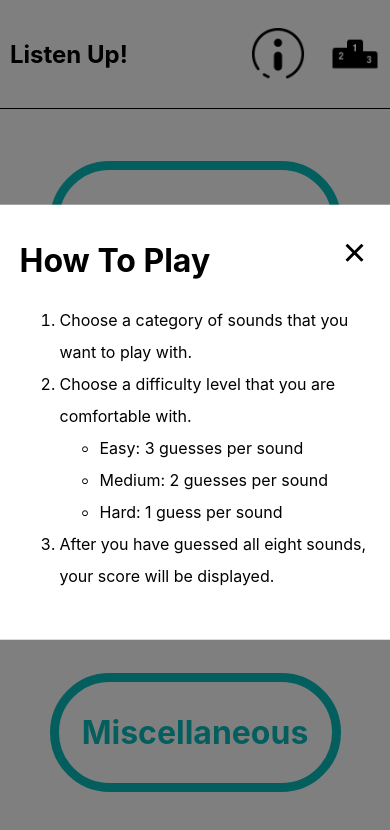
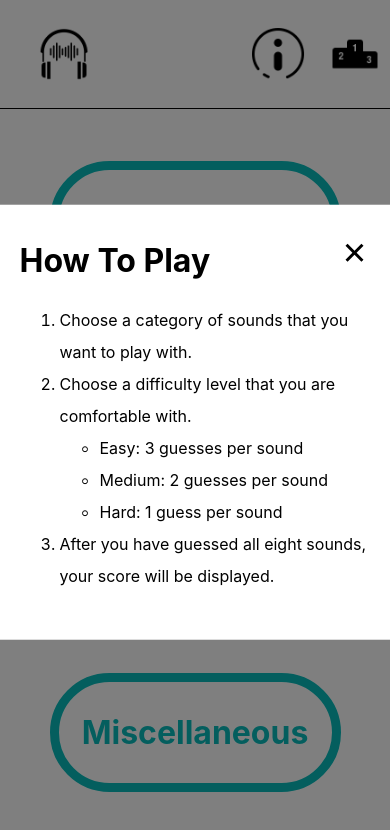
Before and after one commit to Listen-Up-2210/listen-up-ui, a React (Create React App) app: page / in a window 390 px wide. Shown: the top 830 px of the page. Built offline with nearby package versions, Linux system fonts and the light colour scheme.

Commit message:
Add link to home by clicking Logo in header

```diff
--- a/src/Components/Header/Header.css
+++ b/src/Components/Header/Header.css
@@ -9,8 +9,13 @@
   width: 100%;
 }
 
-.title {
+.title-container {
+  display: flex;
+  align-content: center;
+  text-decoration: none;
+  color: black;
   left: 50%;
+  top: 19%;
   margin: 0;
   position:absolute;
   transform: translateX(-50%);
@@ -32,10 +37,17 @@
 }
 
 @media screen and (max-width: 600px) {
+  .header{
+    justify-content: space-between;
+  }
+
+  .title-container {
+    position:relative;
+    transform: scale(0.9);
+  }
+
   .title {
-    font-size:x-large;
-    left: 10px;
-    transform: none;
+    display: none;
   }
 
   .modal-button {
--- a/src/Components/Header/Header.js
+++ b/src/Components/Header/Header.js
@@ -1,9 +1,10 @@
 import React, {useState, useEffect, useContext} from "react";
-import {useLocation} from 'react-router-dom'
+import {useLocation, Link} from 'react-router-dom'
 import "./Header.css"
 import Modal from "../Modal/Modal";
 import instructionIcon from "../../instructions-icon.png"
 import leaderboardIcon from "../../leaderboard-icon.png"
+import logoIcon from "../../icons8-headphones-64.png"
 import { gameContext, setGameContext } from '../App/App';
 
 export default function Header() {
@@ -34,7 +35,12 @@ export default function Header() {
 
   return (
     <header className='header'>
-      <h1 className='title'>Listen Up!</h1>
+      <Link to="/">
+        <section className="title-container">
+          <img src={logoIcon} />
+          <h1 className="title">Listen Up!</h1>
+        </section>
+      </Link>
       <div className='modal-icons-container'>
         <img src={instructionIcon} alt="instructions" className='modal-button' onClick={e => handleShowModal("value")}/>
         <img src={leaderboardIcon} alt="leaderboard" className='modal-button' onClick={e => handleShowModal("leader")}/>
```
Also changed, not shown: src/icons8-headphones-64.png (added).
